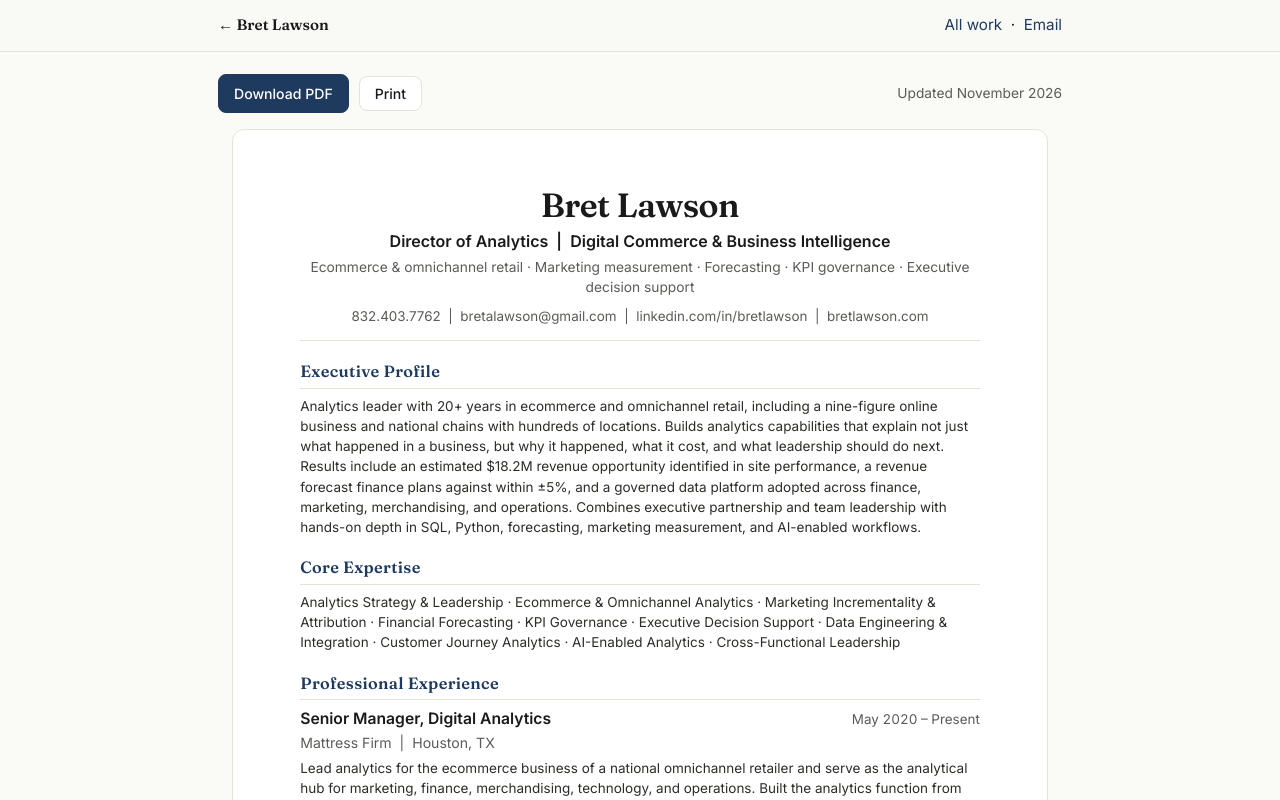
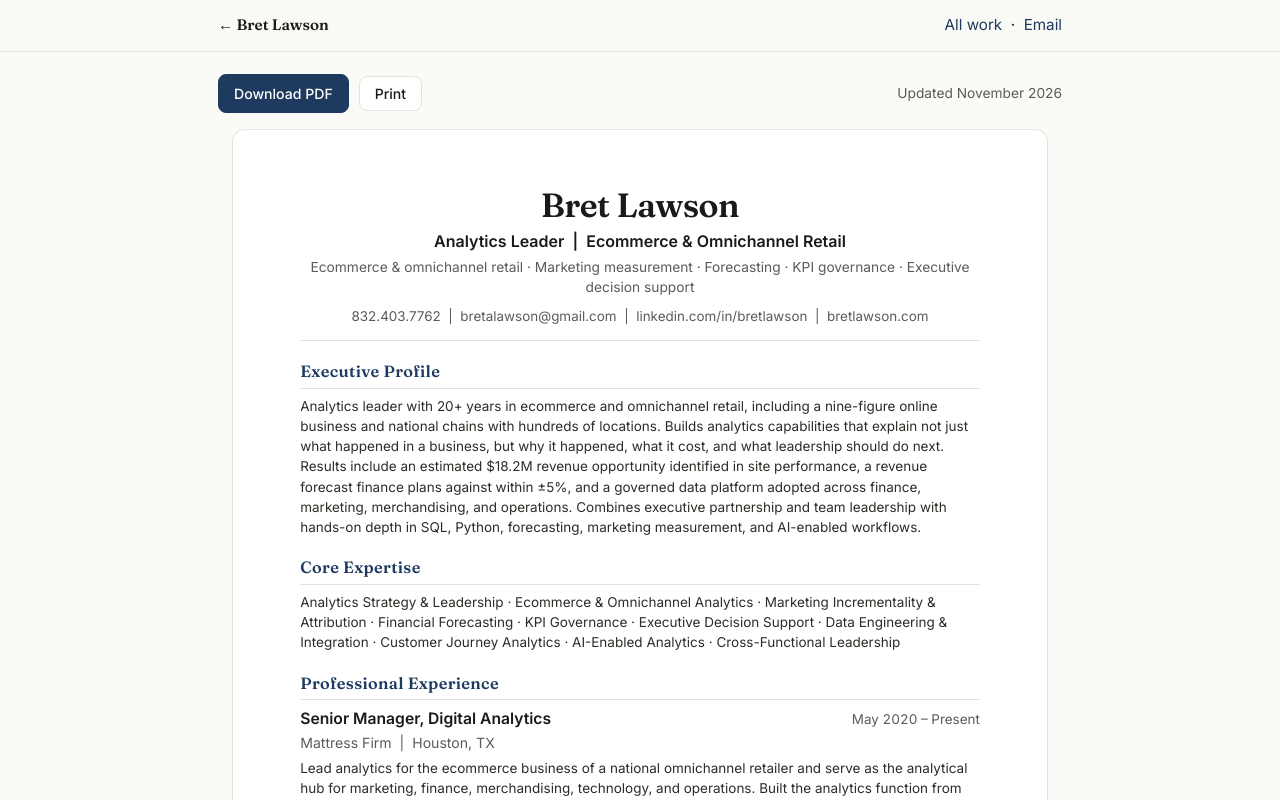
Before and after one commit to bretlawson/BretLawson-Portfolio, a plain HTML site: page resume.html in a window 1280 px wide. Shown: the top 800 px of the page. Drawn offline with Linux system fonts and the light colour scheme.

Commit message:
Résumé: headline back to "Analytics Leader | Ecommerce & Omnichannel Retail"
A target title on a public résumé reads as job hunting; the header states
the current positioning instead. PDF regenerated, two pages.

Co-Authored-By: Claude Fable 5.1 <noreply@anthropic.com>

```diff
--- a/resume.html
+++ b/resume.html
@@ -173,7 +173,7 @@ li b{font-weight:600;color:var(--ink)}.exp{color:#2e2c27;line-height:1.5}
 <main class="page">
   <header>
     <h1>Bret Lawson</h1>
-    <div class="headline">Director of Analytics&nbsp;&nbsp;|&nbsp;&nbsp;Digital Commerce &amp; Business Intelligence</div>
+    <div class="headline">Analytics Leader&nbsp;&nbsp;|&nbsp;&nbsp;Ecommerce &amp; Omnichannel Retail</div>
     <div class="roles">Ecommerce &amp; omnichannel retail · Marketing measurement · Forecasting · KPI governance · Executive decision support</div>
     <div class="contact">832.403.7762 &nbsp;|&nbsp; <a href="mailto:bretalawson@gmail.com">bretalawson@gmail.com</a> &nbsp;|&nbsp; <a href="https://linkedin.com/in/bretlawson">linkedin.com/in/bretlawson</a> &nbsp;|&nbsp; <a href="https://www.bretlawson.com/">bretlawson.com</a></div>
   </header>
```
Also changed, not shown: 1 other file.
